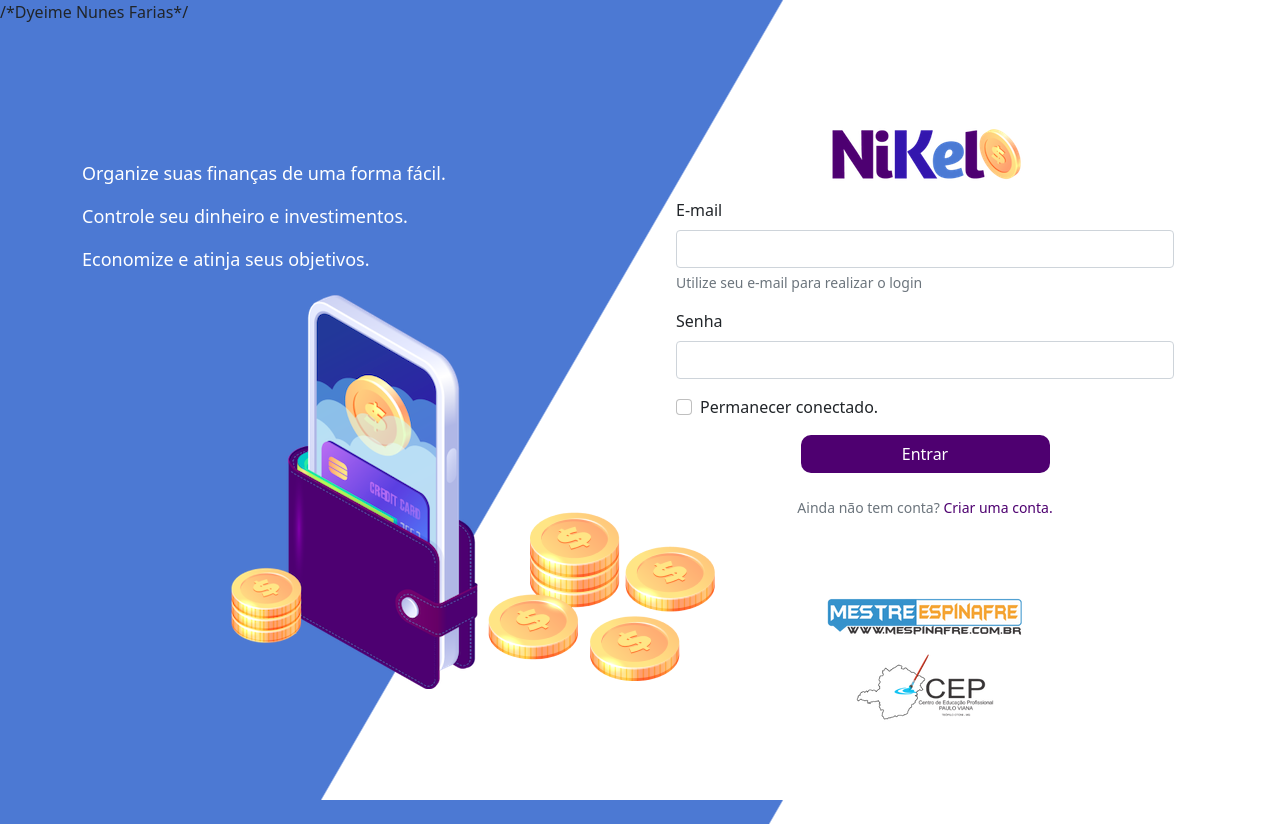
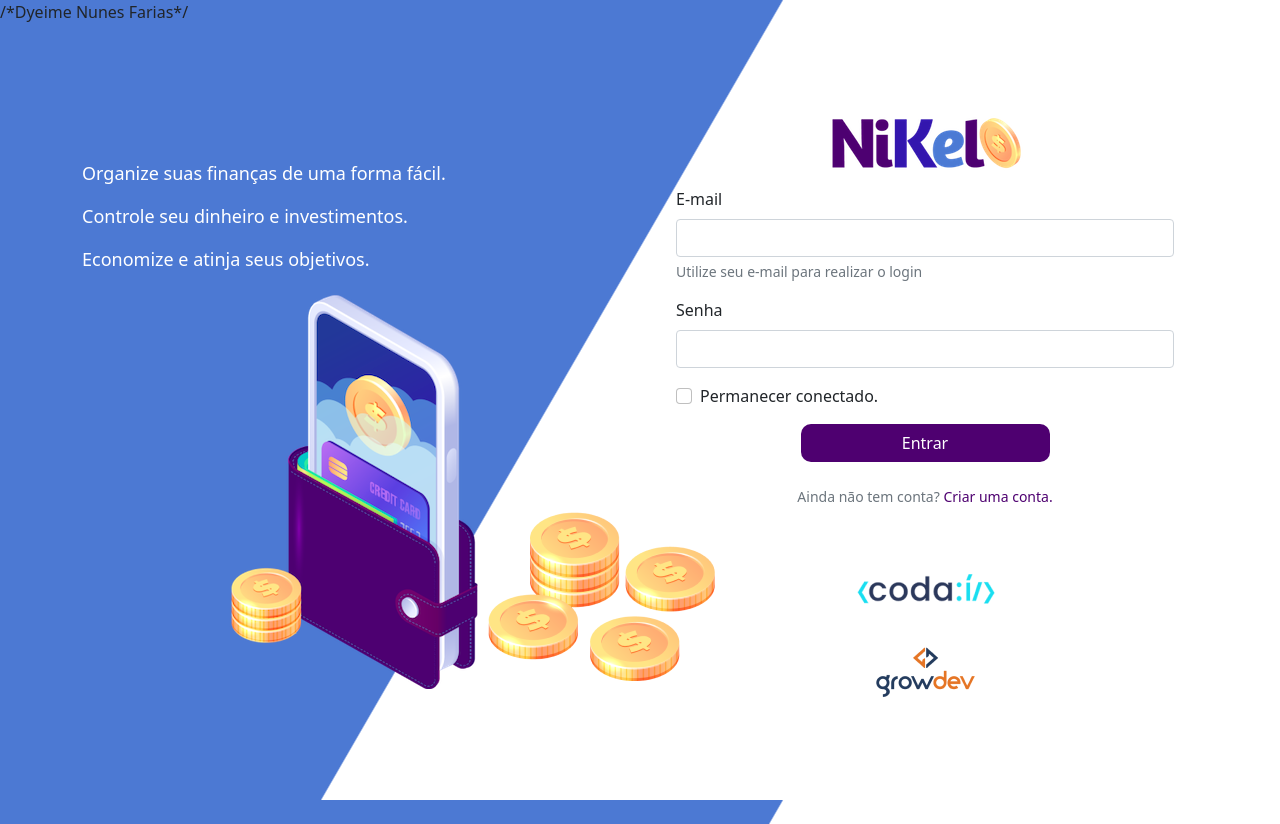
Before and after one commit to dyeime/Nikel, a plain HTML site: page public/index.html in a window 1280 px wide. Drawn offline with nearby package versions, Linux system fonts and the light colour scheme.

Commit message:
Adiciona logos Codaí e Growdev ao index.html

```diff
--- a/public/index.html
+++ b/public/index.html
@@ -61,14 +61,14 @@
                         <div class="row">
                             <div class="col">
                                 <div class="text-center mt-5">
-                                    <img src="./assets/images/Logo Mestre Espinafre ok.png" alt="logo Mestre Espinafre" srcset="">
+                                    <img src="./assets/images/codai-logo.png" alt="logo Codaí" srcset="">
                                 </div>
                             </div>
                         </div>
                         <div class="row">
                             <div class="col">
                                 <div class="text-center">
-                                    <img src="./assets/images/Logo CEP.png" alt="logo CEP" srcset="">
+                                    <img src="./assets/images/growdev-logo.png" alt="logo Growdev" srcset="">
                                 </div>
                             </div>
                         </div>
```
Also changed, not shown: public/assets/images/codai-logo.png (added), public/assets/images/growdev-logo.png (added).
